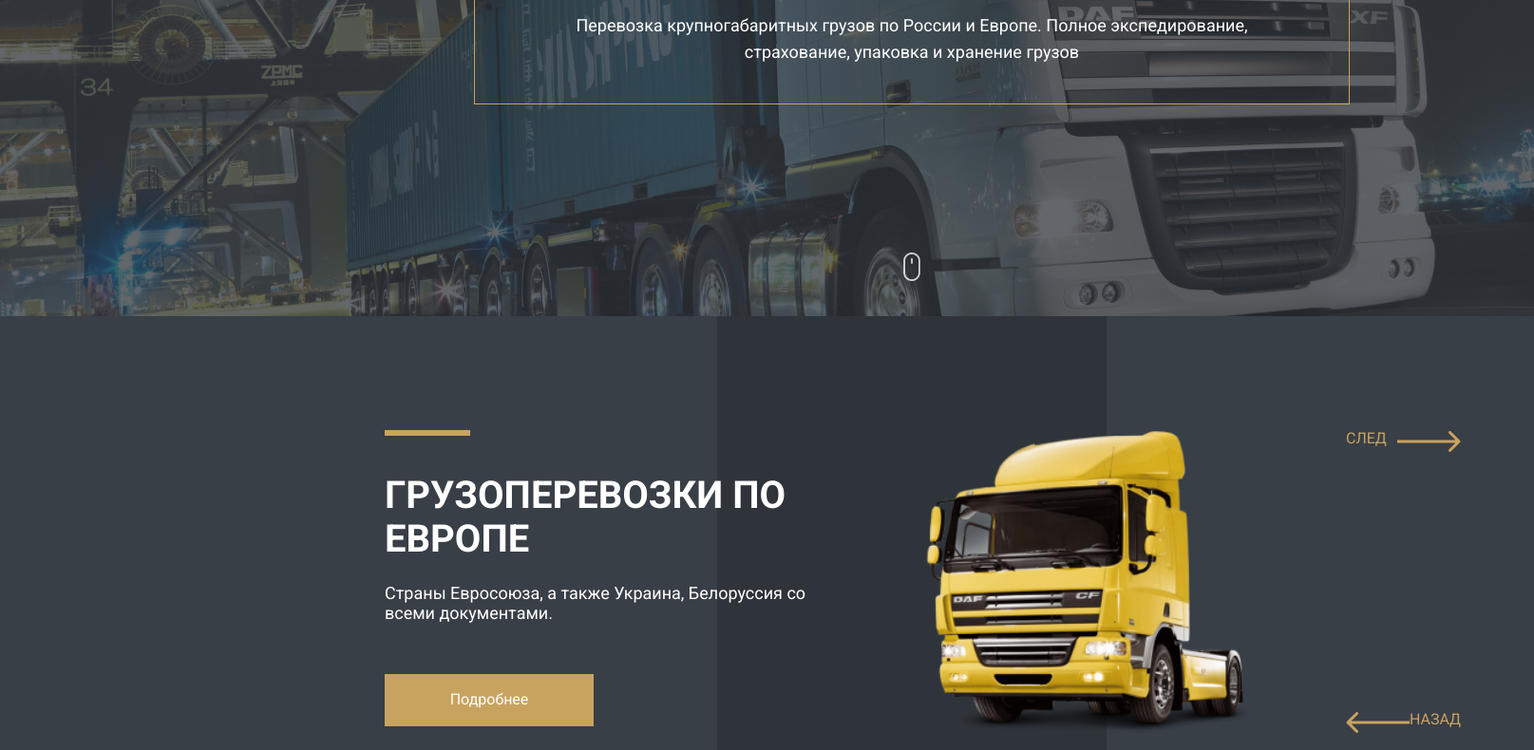
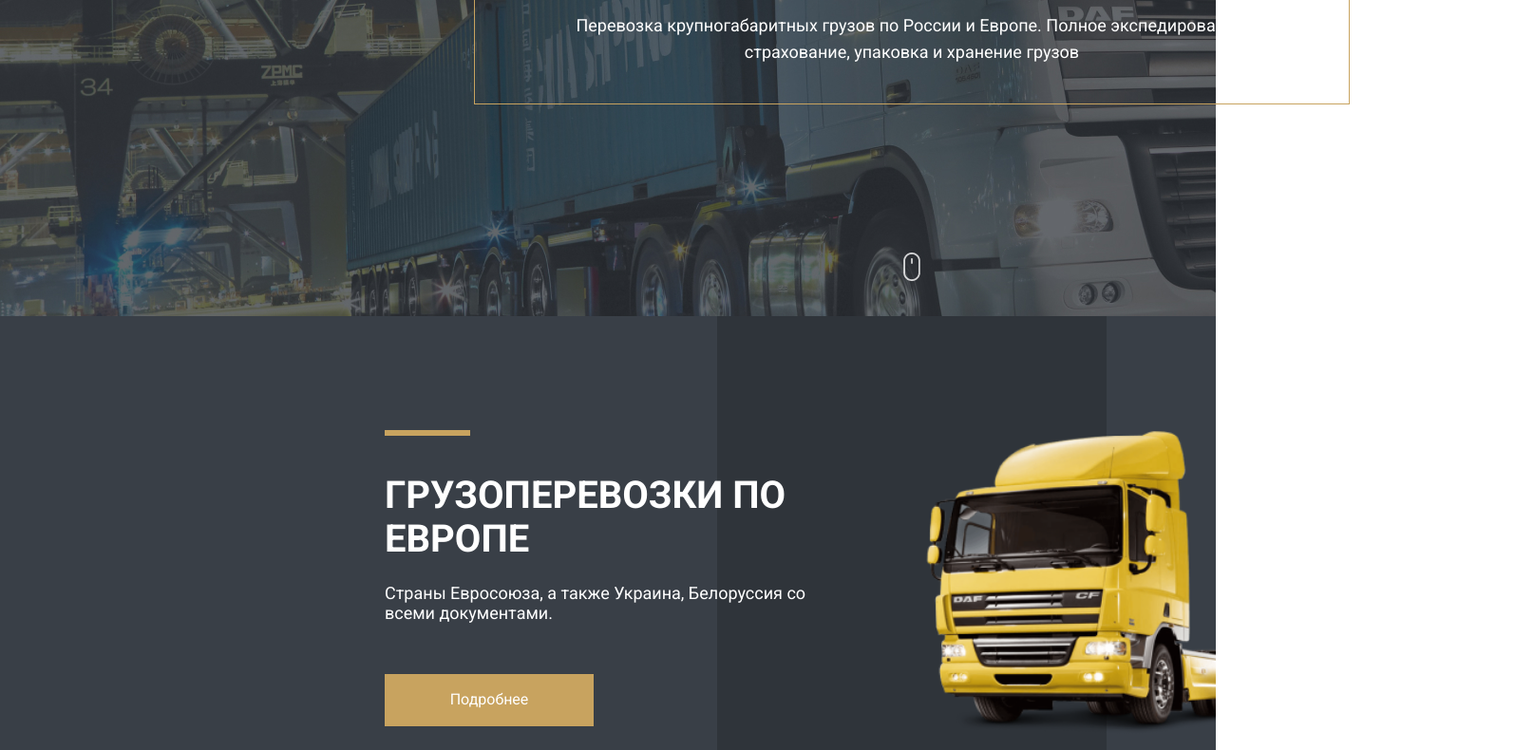
Before and after one commit to misha-phusical/dz95, a plain HTML site: page index.html in a window 1280 px wide. Shown: the part 419-1209 px from the top of the page at 95% size, 1615 px wide, since content can reach past the window. Drawn offline with nearby package versions, Linux system fonts and the light colour scheme.

Commit message:
Update main.css

```diff
--- a/main.css
+++ b/main.css
@@ -20,7 +20,6 @@ body {
 
 #wrapper {
     overflow: hidden;
-    min-width: 1615px;
 }
 
 
```
